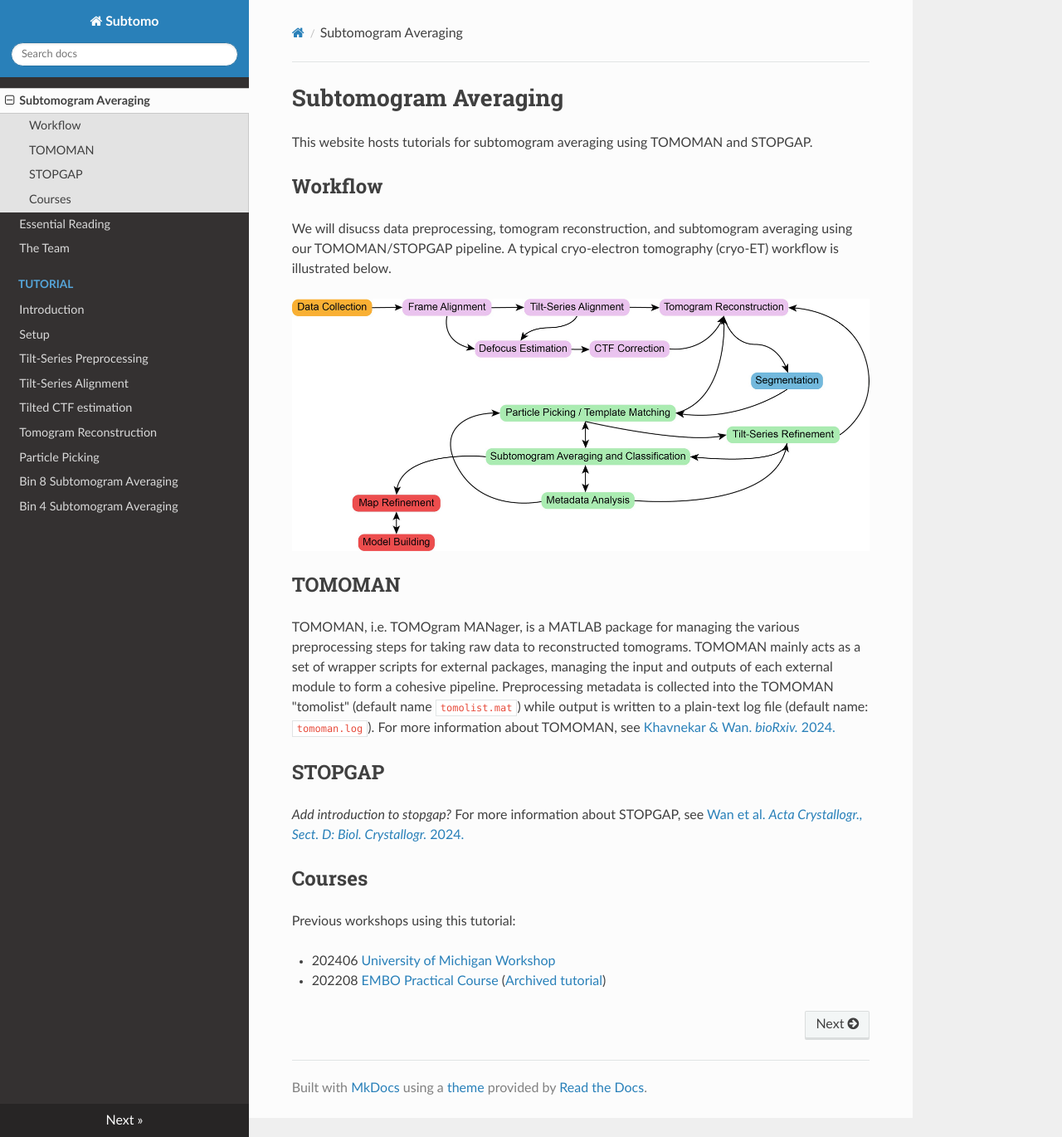
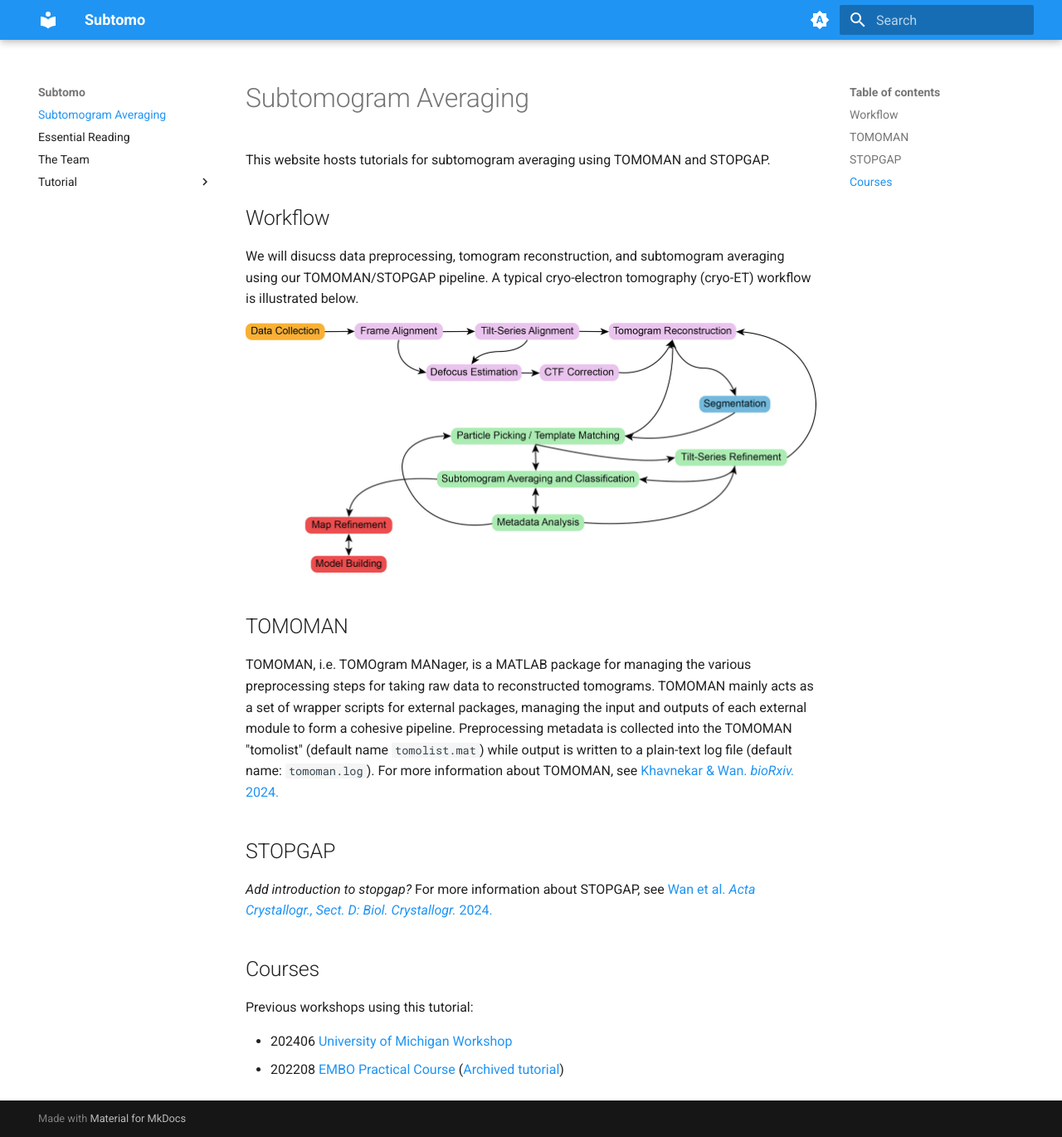
Before and after one commit to wan-lab-vanderbilt/subtomo-tutorials, an MkDocs documentation site: the page built from docs/index.md, in a window 1280 px wide and 1370 px high. Shown: the whole window at 83% size. Built offline with MkDocs 1.6.1 and Material for MkDocs 9.7.7, drawn with Linux system fonts in a browser that asks for light colours; nearby versions of some CDN libraries.

Commit message:
Changing to material theme

```diff
--- a/mkdocs.yml
+++ b/mkdocs.yml
@@ -1,10 +1,37 @@
 site_name: Subtomo
 
 theme:
-  name: readthedocs
+  name: material
   search: true
-  # features:
-  #   - content.code.copy
+  palette:
+    # Palette toggle for automatic mode
+    - media: "(prefers-color-scheme)"
+      primary: blue
+      accent: cyan
+      toggle:
+        icon: material/brightness-auto
+        name: Switch to light mode
+
+    # Palette toggle for light mode
+    - media: "(prefers-color-scheme: light)"
+      scheme: default
+      primary: blue
+      accent: cyan
+      toggle:
+        icon: material/brightness-7
+        name: Switch to dark mode
+
+    # Palette toggle for dark mode
+    - media: "(prefers-color-scheme: dark)"
+      scheme: slate
+      primary: blue
+      accent: cyan
+      toggle:
+        icon: material/brightness-4
+        name: Switch to system preference
+  features:
+    - content.code.copy
+
 
 nav:
 - index.md
@@ -26,6 +53,12 @@ extra_javascript:
 
 markdown_extensions:
     - mdx_math
+    # - pymdownx.highlight:
+    #     anchor_linenums: true
+    #     line_spans: __span
+    #     pygments_lang_class: true
+    # - pymdownx.inlinehilite
+    # - pymdownx.snippets
     # - pymdownx.superfences
     # - pymdownx.tabbed:
     #     alternate_style: true
--- a/requirements.txt
+++ b/requirements.txt
@@ -1,2 +1,4 @@
 mkdocs==1.6.0
+mkdocs-material==9.5.25
 python_markdown_math==0.8
+# pymdown-extensions==10.8.1
```
